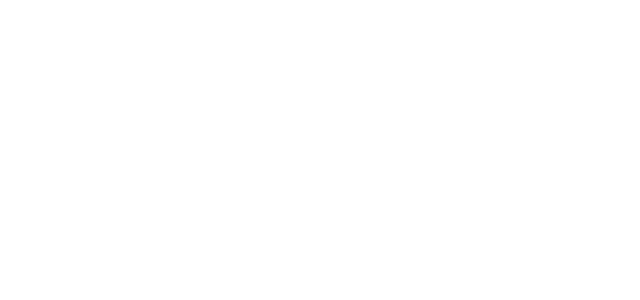
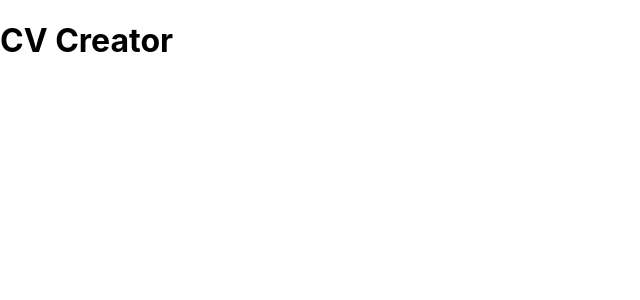
Before and after one commit to Orluca/top-cv-project, a React (Create React App) app: page / in a window 1280 px wide. Shown: the top 300 px of the page, without its empty margins (0-640 px from the left). Built offline with nearby package versions, Linux system fonts and the light colour scheme.

Commit message:
Added basic header

```diff
--- a/src/App.js
+++ b/src/App.js
@@ -1,5 +1,11 @@
+import Header from "./components/Header/Header";
+
 function App() {
-  return <div className="App"></div>;
+  return (
+    <div className="App">
+      <Header />
+    </div>
+  );
 }
 
 export default App;
--- /dev/null
+++ b/src/components/Header/Header.js
@@ -0,0 +1,11 @@
+import styles from "./Header.module.css";
+
+function Header() {
+  return (
+    <header>
+      <h1>CV Creator</h1>
+    </header>
+  );
+}
+
+export default Header;
```
Also changed, not shown: src/components/Header/Header.module.css (added).
